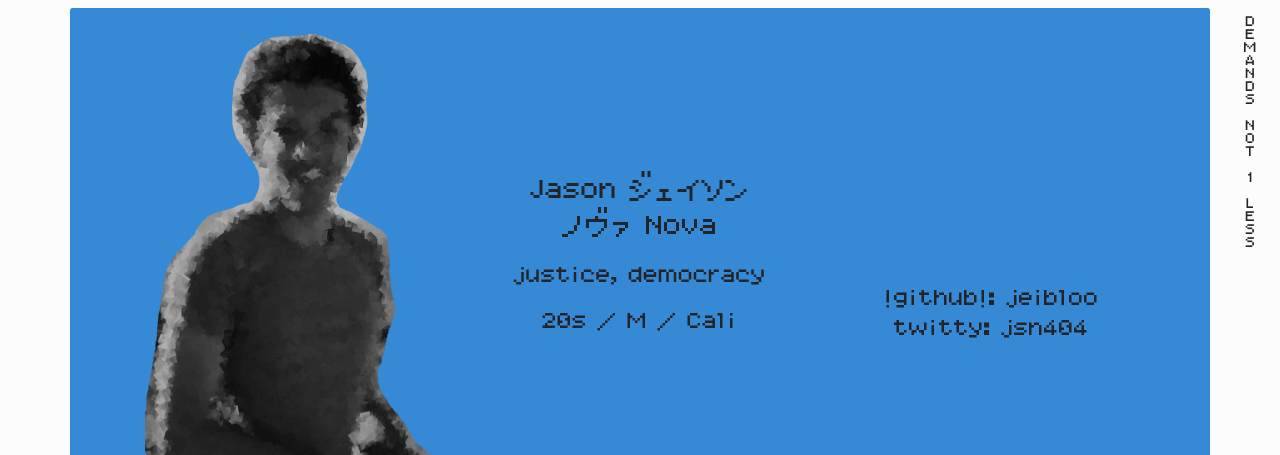
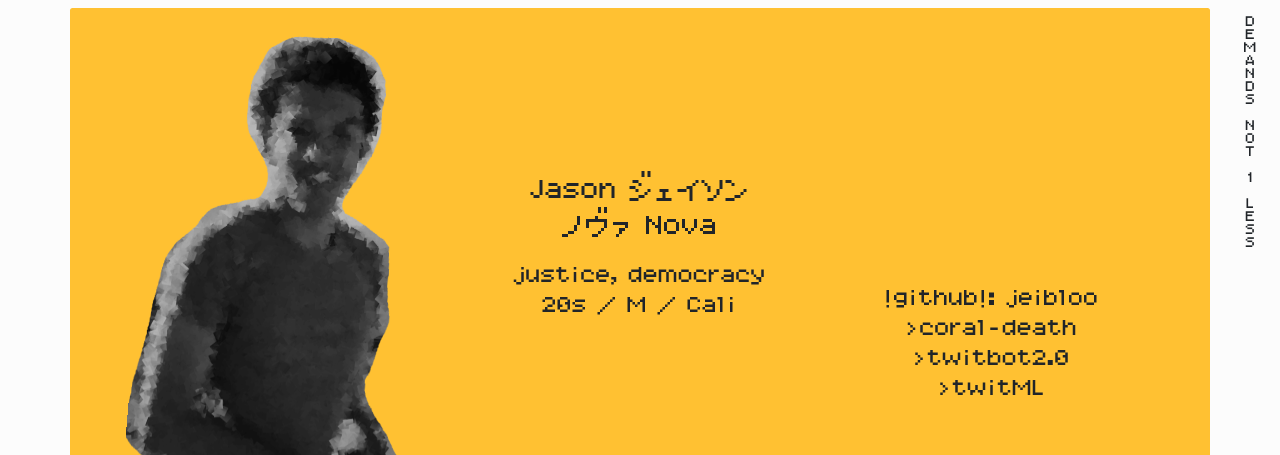
Before and after one commit to jeibloo/jeibloo.github.io, a plain HTML site: page index.html in a window 1280 px wide. Shown: the part 160-615 px from the top of the page. Drawn offline with nearby package versions, Linux system fonts and the light colour scheme.

Commit message:
Temporary handmade links etc.

```diff
--- a/index.html
+++ b/index.html
@@ -35,16 +35,19 @@
             <br>
             ノヴァ Nova
           </p>
-          <p>
+          <a href="https://www.un.org/en/universal-declaration-human-rights/index.html">
             justice, democracy
-          </p>
+          </a>
           <p>
             20s / M / Cali
           </p>
         </div>
         <div id="right" class="col">
-          <a class="links" href='https://github.com/jeibloo'>!github!: jeibloo</a>
-          <br>
+          <a class="links" href='https://github.com/jeibloo'>!github!: jeibloo</a><br>
+          <a class="links" href='https://github.com/jeibloo/coral-death'>>coral-death</a><br>
+          <a class="links" href='https://github.com/jeibloo/Twitbot-2.0'>>twitbot2.0</a><br>
+          <a class="links" href='https://github.com/jeibloo/Unknown-Blue-Substance'>>twitML</a><br>
+          <br><br>
           <a class="links" href='https://twitter.com/jsn404'>twitty: jsn404</a>
         </div>
         <div id="bottom">
--- a/js/power.js
+++ b/js/power.js
@@ -23,11 +23,11 @@ var cBlack = "#2F353A";
 
 // Preparation for the COLOUR event listener.
 var colourDict = { //honestly just an excuse to use a dict
+    blue: "#368AD5",
     redy: "#E72D9A",
-    orng: "#FFC132",
     lime: "#88F230",
     blak: "#2F353A",
-    blue: "#368AD5"
+    orng: "#FFC132"
 }; // Maybe make a hex maker so it's always random?
 for (const [key, value] of Object.entries(colourDict)) {
     colourList.push(value);
--- a/oath.css
+++ b/oath.css
@@ -38,7 +38,7 @@ html, body {
   position: static;
   height: 80%;
   border-radius: 2.5px 2.5px 2.5px 2.5px;
-  background-color: #368AD5;
+  background-color: #FFC132;
   /*
   #368AD5 Blue
   #E72D9A Reddish
@@ -122,10 +122,10 @@ html, body {
 
 /* Minor animations */
 @keyframes jiggleboi {
-  0% {rotate: 0;}
-  33% {rotate: 25deg;}
-  66% {rotate: -25deg;}
-  100% {rotate: 0;}
+  0% {transform: rotate(5deg);}
+  33% {transform: rotate(10deg);}
+  66% {transform: rotate(0deg);}
+  100% {transform: rotate(5deg);}
 }
 
 /* Phone and Portrait screens */
```
